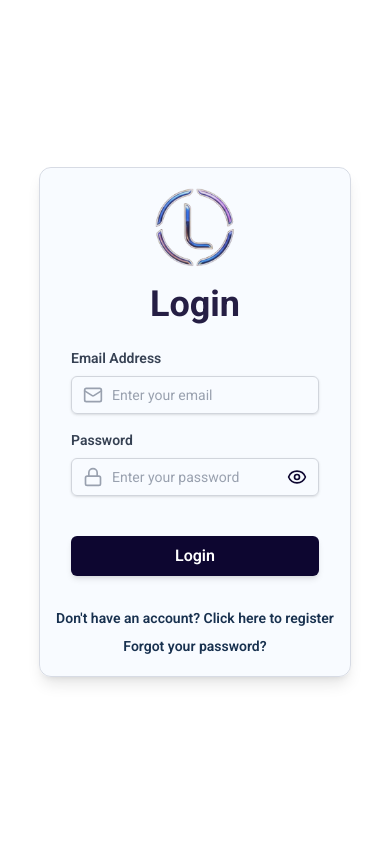
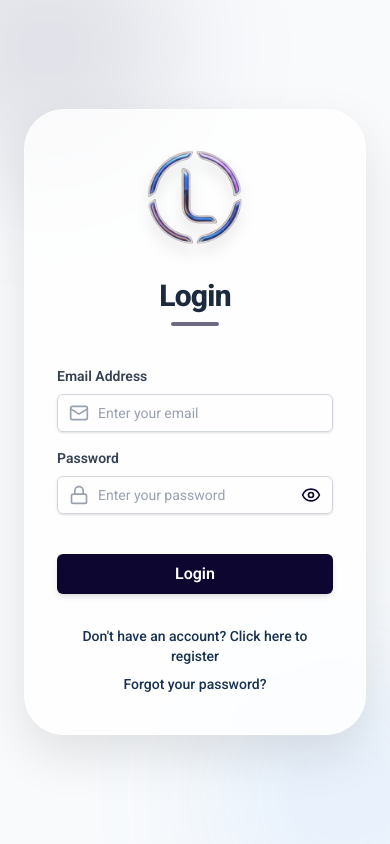
Before and after one commit to joaovardenski/Lume-front, a React (Vite) app: page / in a window 390 px wide. Built offline with nearby package versions, Linux system fonts and the light colour scheme; no server answers.

Commit message:
Layout: Modifying mobile auth layouts

```diff
--- a/src/features/authentication/components/AuthContainer.tsx
+++ b/src/features/authentication/components/AuthContainer.tsx
@@ -14,23 +14,47 @@ export default function AuthContainer({
   navigation,
 }: AuthContainerProps) {
   return (
-    <div className="h-screen w-screen flex items-center justify-center">
-      <main className="w-full max-h-9/10 max-w-8/10 flex shadow-lg rounded-xl overflow-hidden border border-border/20">
-        <div className="hidden bg-primary w-full md:flex flex-col items-center justify-center p-10">
-          <img src={LumeTitle} alt="Lume Title" className="w-100" />
+    <div className="relative min-h-screen w-screen flex items-center justify-center px-6 bg-slate-50 overflow-hidden">
+
+      {/* Círculos decorativos de fundo para o Mobile */}
+      <div className="absolute -top-20 -left-20 w-64 h-64 bg-primary/10 rounded-full blur-3xl md:hidden" />
+      <div className="absolute -bottom-20 -right-20 w-64 h-64 bg-blue-400/10 rounded-full blur-3xl md:hidden" />
+
+      <main className="relative z-10 w-full max-w-md md:max-w-5xl flex flex-col md:flex-row shadow-[0_20px_50px_rgba(0,0,0,0.1)] rounded-[2.5rem] md:rounded-2xl overflow-hidden border border-white/40 bg-white/80 backdrop-blur-sm">
+
+        {/* Lado Esquerdo (Desktop) */}
+        <div className="hidden bg-primary w-1/2 md:flex flex-col items-center justify-center p-10 relative overflow-hidden">
+          <div className="absolute inset-0 bg-linear-to-br from-white/10 to-transparent" />
+          <img src={LumeTitle} alt="Lume Title" className="w-80 max-w-full relative z-10 drop-shadow-lg" />
         </div>
 
-        <div className="w-full py-5 md:py-20 flex flex-col gap-4 items-center bg-blue-100/20">
-          <img src={LumeLogo} alt="Lume Logo" className="w-20 md:hidden" />
+        {/* Lado Direito (Formulário) */}
+        <div className="w-full md:w-1/2 py-10 md:py-20 px-8 md:px-16 flex flex-col gap-8 items-center">
 
-          <h1 className="text-4xl font-bold text-center text-primary/90">
-            {title}
-          </h1>
+          {/* Logo Mobile com efeito de flutuação */}
+          <div className="md:hidden flex flex-col items-center animate-bounce-subtle">
+            <img
+              src={LumeLogo}
+              alt="Lume Logo"
+              className="w-24 drop-shadow-xl"
+            />
+          </div>
 
-          <div className="w-full max-w-8/10 mt-2">{children}</div>
+          <div className="w-full text-center space-y-2">
+            <h1 className="text-3xl md:text-4xl font-extrabold tracking-tight text-slate-800">
+              {title}
+            </h1>
+            <div className="h-1 w-12 bg-primary mx-auto rounded-full opacity-60 md:hidden" />
+          </div>
 
-          <nav className="flex flex-col items-center mt-4 gap-2 font-semibold">
-            {navigation}
+          <div className="w-full mt-2">
+            {children}
+          </div>
+
+          <nav className="flex flex-col items-center md:mt-4 gap-3">
+             <div className="text-sm font-medium text-slate-500 flex flex-col items-center gap-2">
+                {navigation}
+             </div>
           </nav>
         </div>
       </main>
```
